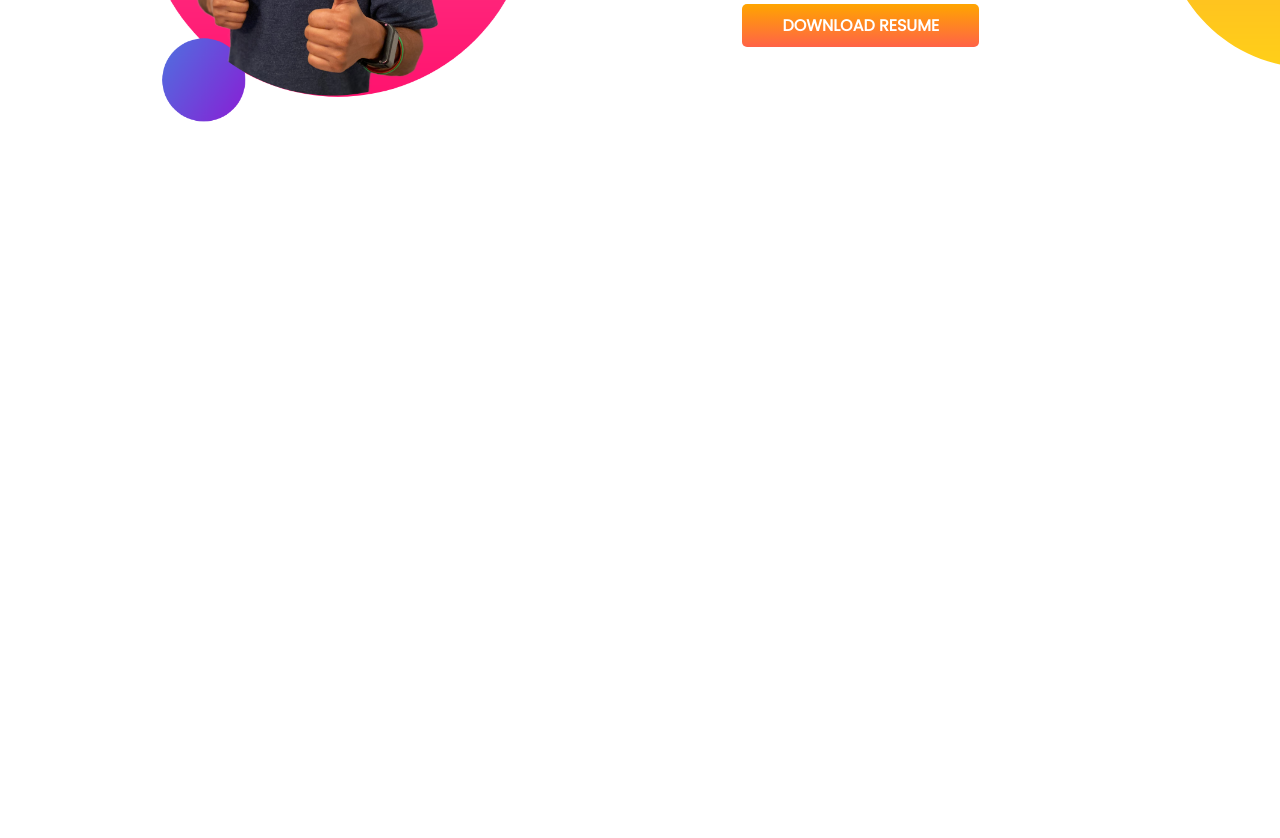
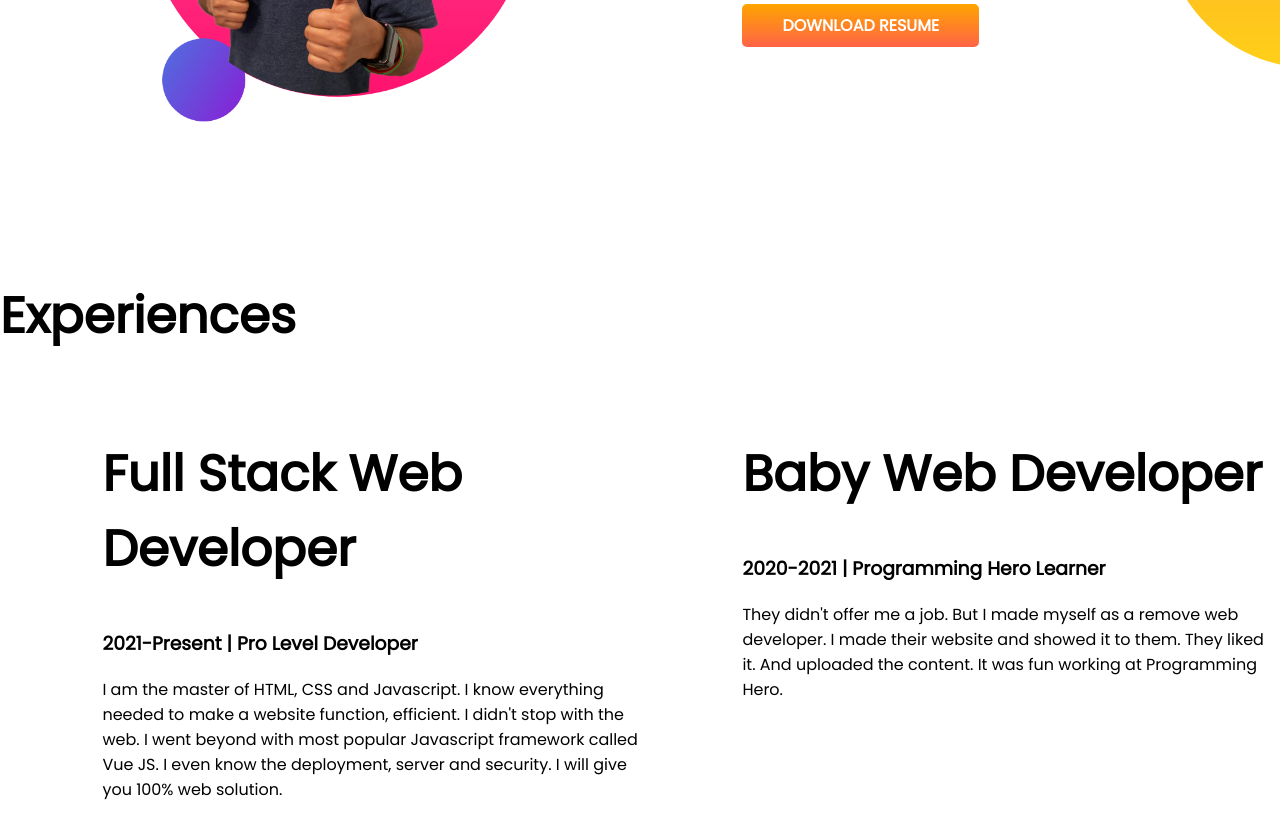
Before and after one commit to mdimranulalam/imrans-website, a plain HTML site: page index.html in a window 1280 px wide. Shown: the part 904-1742 px from the top of the page. Before the commit the page ends 1183 px from the top, so only its background shows below. Drawn offline with Linux system fonts and the light colour scheme.

Commit message:
Experience Section HTML  Adding

```diff
--- a/index.html
+++ b/index.html
@@ -15,7 +15,7 @@
     <link rel="stylesheet" href="style.css">
 </head>
 <body>
-    <section class="top-banner">
+    <section class="top-banner flexible-container">
         <div class="half-width">
             <h1>Welcome To</h1>
             <h1><span class="orange-color">Peter Parker</span> World!</h1>
@@ -30,7 +30,7 @@
             </div>
     </section>
 
-    <section class="dream-big">
+    <section class="dream-big flexible-container">
 
         <div class="half-width">
             <img src="images/jhankar2.png" alt="">
@@ -42,10 +42,24 @@
 
             <p>I already learned the basic HTML and CSS. I can build any simple website. I can even teach my grandma how to make simple website. My goal is to build 3 websites and learn advanced topics.</p>
             <a href="https://twitter.com/mdimranulalam" target="_blank" class="link-button">DOWNLOAD RESUME</a>
+        </div>
+    </section>
+    <section class="experience-area">
+        <h1>Experiences</h1>
+        <div class="flexible-container">
+            <div class="half-width">
+                <h1>Full Stack Web Developer</h1>
+                <h3>2021-Present | Pro Level Developer</h3>
+                <p>I am the master of HTML, CSS and Javascript. I know everything needed to make a website function, efficient. I didn't stop with the web. I went beyond with most popular Javascript framework called Vue JS. I even know the deployment, server and security. I will give you 100% web solution.</p>
+            </div>
+
+            <div class="half-width">
+                <h1>Baby Web Developer</h1>
+                <h3>2020-2021 | Programming Hero Learner</h3>
+                <p>They didn't offer me a job. But I made myself as a remove web developer. I made their website and showed it to them. They liked it. And uploaded the content. It was fun working at Programming Hero.</p>
             </div>
 
         </div>
-
     </section>
 </body>
 </html>
--- a/style.css
+++ b/style.css
@@ -13,7 +13,7 @@ h1{
     color: orange;
 }
 
-section{
+.flexible-container{
     display: flex;
     margin-bottom: 150px;
 }
```
